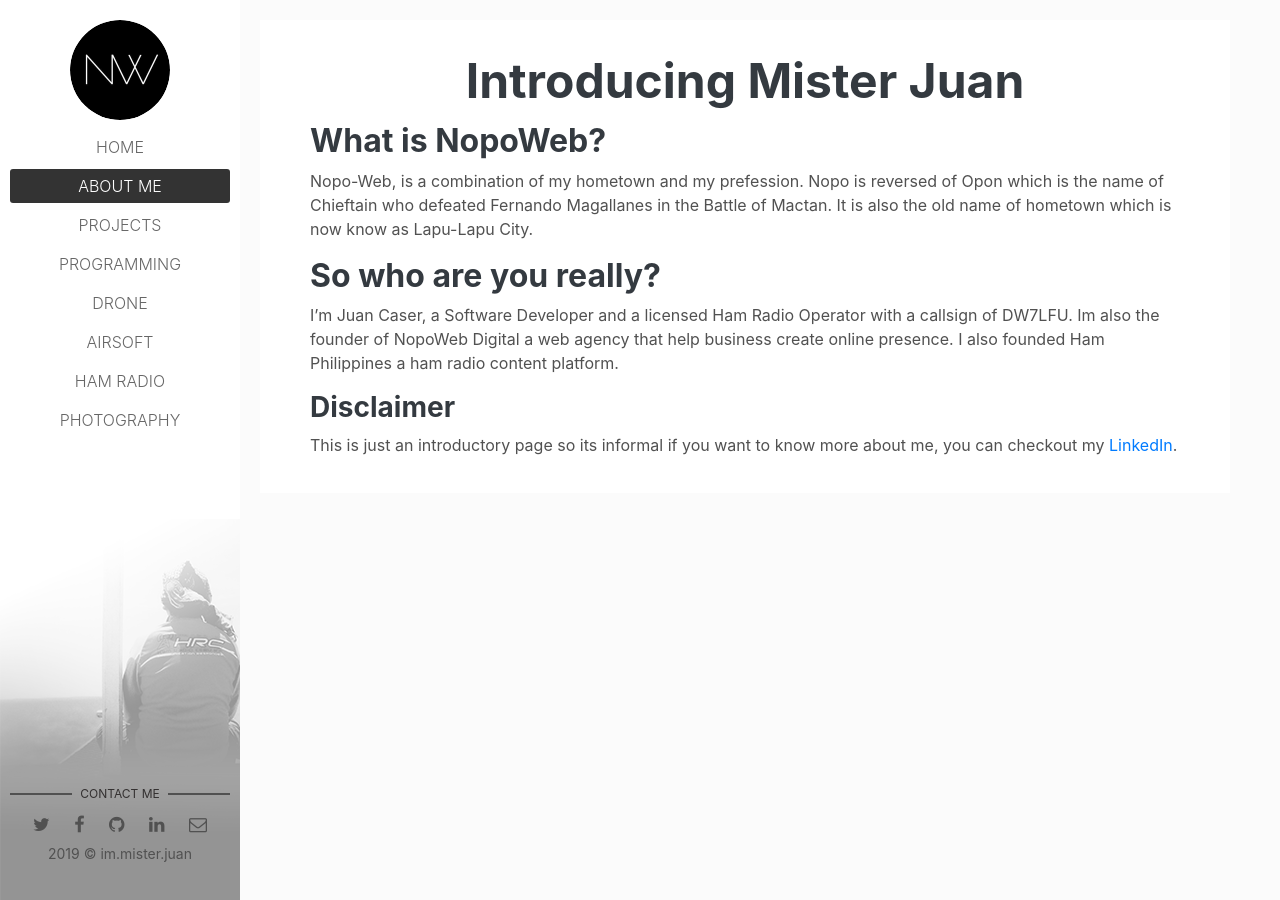
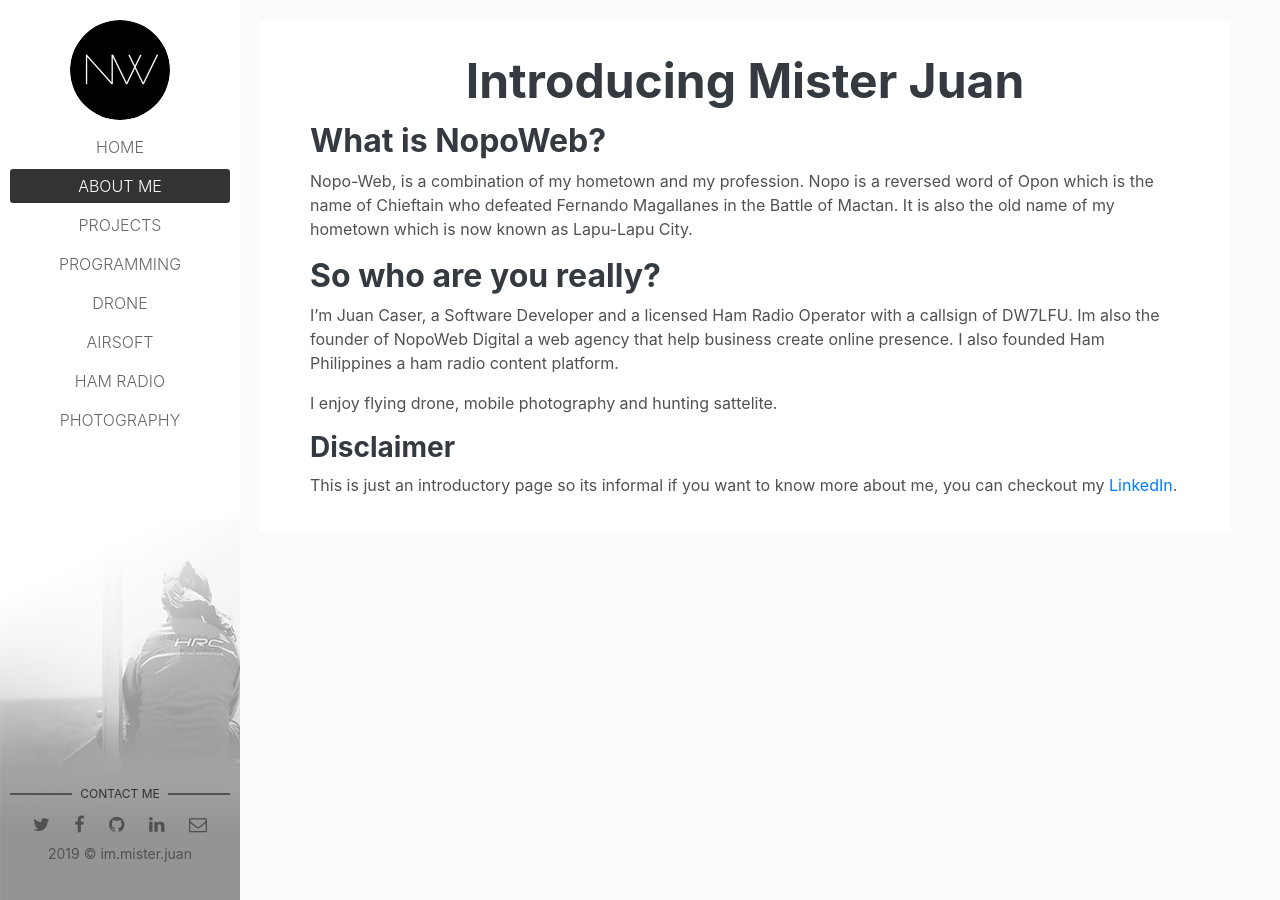
Before and after one commit to NopoWeb/website, a Jekyll site: the page built from about-me.md, in a window 1280 px wide. Built offline with Jekyll 4.4.1, drawn with Linux system fonts in a browser that asks for light colours; some web fonts are replaced.

Commit message:
Fix typo on about me

```diff
--- a/about-me.md
+++ b/about-me.md
@@ -5,12 +5,14 @@ title: Introducing Mister Juan
 
 ## What is NopoWeb?
 
-Nopo-Web, is a combination of my hometown and my prefession. Nopo is reversed of Opon which is the name of Chieftain who defeated Fernando Magallanes in the Battle of Mactan. It is also the old name of hometown which is now know as Lapu-Lapu City.
+Nopo-Web, is a combination of my hometown and my profession. Nopo is a reversed word of Opon which is the name of Chieftain who defeated Fernando Magallanes in the Battle of Mactan. It is also the old name of my hometown which is now known as Lapu-Lapu City.
 
 ## So who are you really?
 
 I'm Juan Caser, a Software Developer and a licensed Ham Radio Operator with a callsign of DW7LFU. Im also the founder of NopoWeb Digital a web agency that help business create online presence. I also founded Ham Philippines a ham radio content platform.
 
+I enjoy flying drone, mobile photography and hunting sattelite.
+
 ### Disclaimer
 
 This is just an introductory page so its informal if you want to know more about me, you can checkout my <a href="https://in.linkedin.com/in/juancaser" target="_blank">LinkedIn</a>.
```
